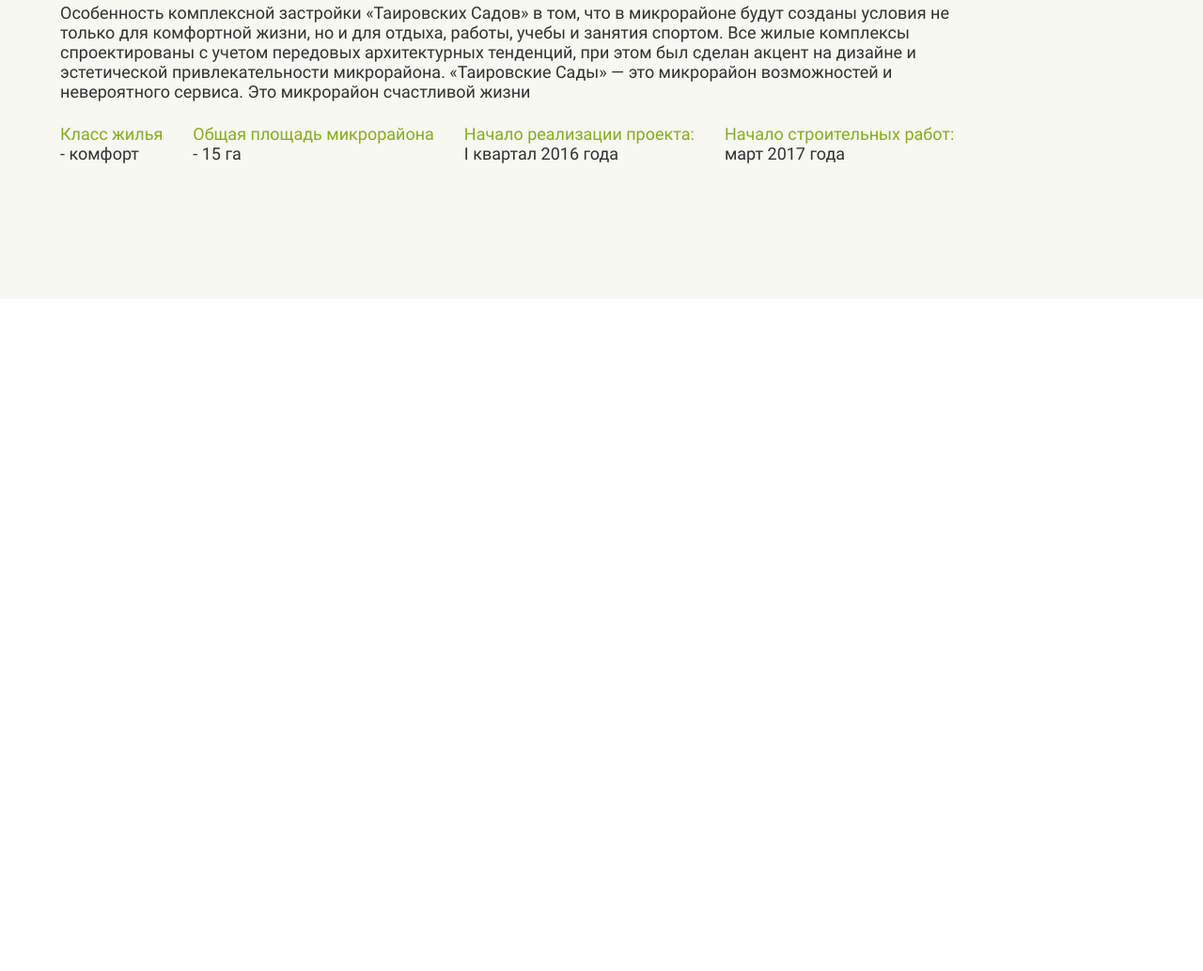
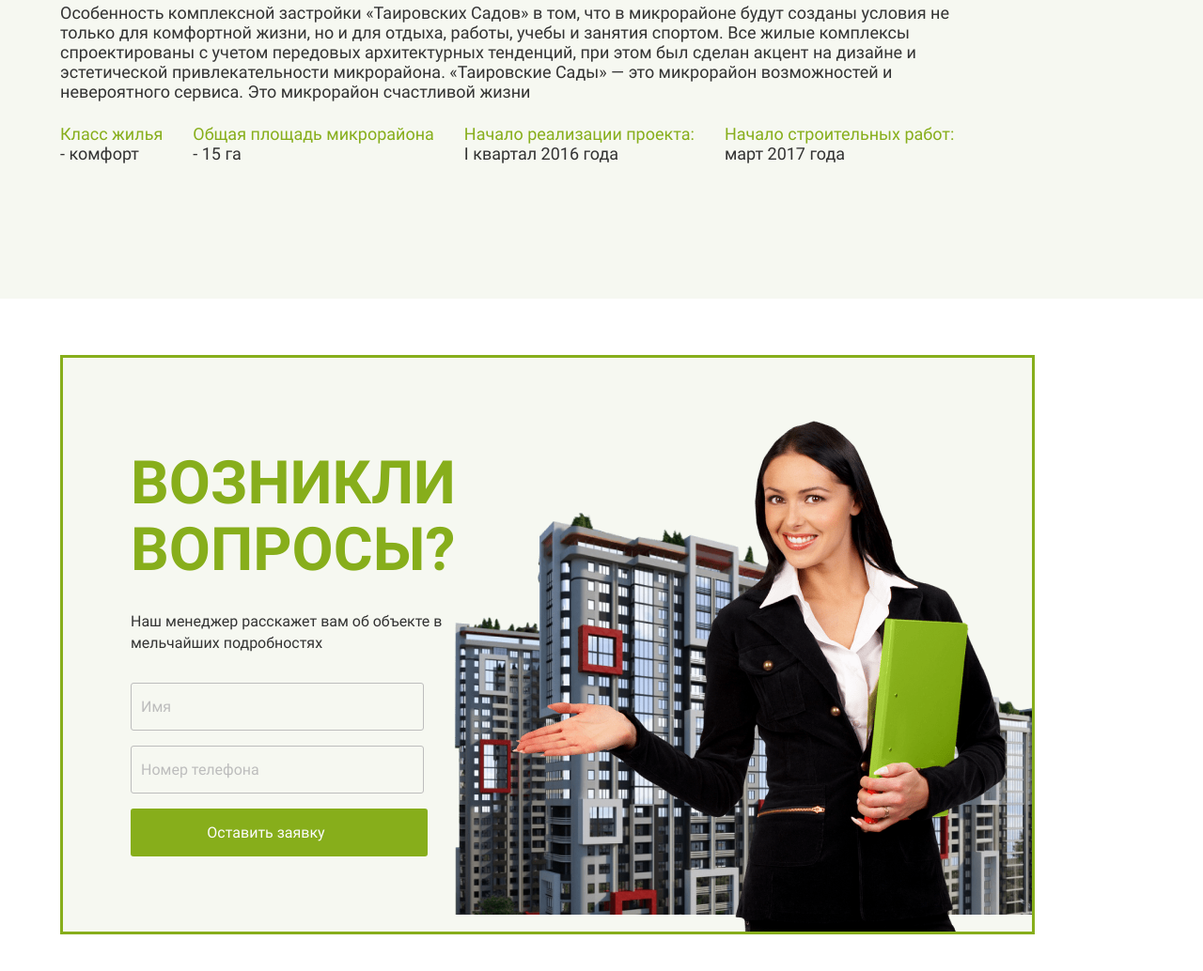
Before and after one commit to Maksym-Rozhko/Gardens, a plain HTML site: page index.html in a window 1280 px wide. Shown: the part 3550-4584 px from the top of the page at 94% size. Before the commit the page ends 3868 px from the top, so only its background shows below. Drawn offline with Linux system fonts and the light colour scheme.

Commit message:
feat: add form section and styles

```diff
--- a/assets/css/styles.css
+++ b/assets/css/styles.css
@@ -723,6 +723,92 @@
     margin-right: 32px;
 }
 /* END advantages section style */
+/* START form section style */
+.faq {
+    margin-top: 60px;
+    padding-top: 60px;
+    padding-bottom: 60px;
+    position: relative;
+}
+
+.faq__container {
+    max-width: 1200px;
+    width: 90%;
+    background-color: #F6F8F1;
+    background-image: url('../images/FAQ/building.png');
+    background-repeat: no-repeat;
+    background-position: right 165px;
+    background-size: 615px;
+    border: 3px solid #87AE1B;
+    position: relative;
+}
+
+.faq__container::before {
+    content: "";
+    position: absolute;
+    background-image: url('../images/FAQ/woman.png');
+    width: 527px;
+    height: 546px;
+    right: 27px;
+    bottom: 0;
+}
+
+.faq-form {
+    max-width: 424px;
+    width: 100%;
+    padding-top: 80px;
+    padding-bottom: 80px;
+    padding-left: 72px;
+}
+
+.faq-form__title {
+    font-weight: bold;
+    font-size: 64px;
+    line-height: 110.6%;
+    text-transform: uppercase;
+    color: #87AE1B;
+    margin-top: 0;
+    margin-bottom: 0;
+}
+
+.faq-form__text {
+    margin-top: 32px;
+    margin-bottom: 32px;
+    font-size: 16px;
+    line-height: 140%;
+    color: #333333;
+}
+
+.faq-form .main-button {
+    min-width: 316px;
+    padding: 16px 10px;
+}
+
+.faq-label {
+    display: block;
+    max-width: 312px;
+    width: 100%;
+    margin-bottom: 16px;
+}
+
+.faq-input {
+    border: 1px solid #BDBDBD;
+    box-sizing: border-box;
+    border-radius: 3px;
+    max-width: 312px;
+    width: 100%;
+    padding: 15px 10px;
+    background-color: transparent;
+    font-weight: 500;
+    font-size: 16px;
+    line-height: 19px;
+    color: #333;
+}
+
+.faq-input::placeholder {
+    color: #BDBDBD
+}
+/* END form section style */
 ::-webkit-scrollbar {width: 12px;height: 12px;}
 ::-webkit-scrollbar-track-piece {background:rgba(0,0,0,0);}
 ::-webkit-scrollbar-thumb:vertical {height:10px;background:#87AE1B;}
--- a/index.html
+++ b/index.html
@@ -1443,6 +1443,35 @@
             </div>
         </div>
     </div>
+    <div id="faqForm" class="faq">
+        <div class="wrapper">
+            <div class="faq__container">
+                <form id="formContact" class="faq-form contacts-form" action="" method="POST" autocomplete="off" enctype="multipart/form-data">
+                    <p class="contact-form__message"></p>
+                    <input type="hidden" name="host" value="tairovskie-sady">
+                    <h2 class="faq-form__title contact-form__title">
+                        Возникли вопросы?
+                    </h2>
+                    <p class="faq-form__text">
+                        Наш менеджер расскажет вам об объекте в мельчайших подробностях
+                    </p>
+                    <label class="faq-label">
+                        <input class="faq-input" placeholder="Имя" type="text" name="Имя" id="name" oninput="this.value=this.value.replace(/[^A-Za-z\s]/g,'');" required>
+                    </label>
+                    <label class="faq-label">
+                        <input id="phoneInput1" class="faq-input" placeholder="Номер телефона" type="Телефон" name="Телефон" id="tel" oninput="this.value=this.value.replace(/[^0-9\s]/g,'');" required>
+                    </label>
+                    <input name="theme" type="hidden" class="contact-form__input contact-form__input_theme"  value="Заявка с сайта">
+                    <button type="submit" class="main-button">
+                        Оставить заявку
+                        <svg class="icon">
+                            <use xlink:href="assets/images/sprite.svg#btn-arrow"></use>
+                        </svg>
+                    </button>
+                </form>
+            </div>
+        </div>
+    </div>
     <script src="./assets/js/jquery.min.js"></script>
     <script src="./assets/js/swiper-bundle.min.js"></script>
     <script src="./assets/js/fancybox.min.js"></script>
```
